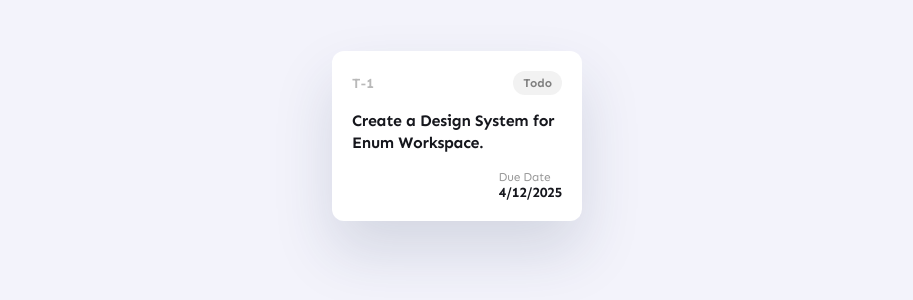
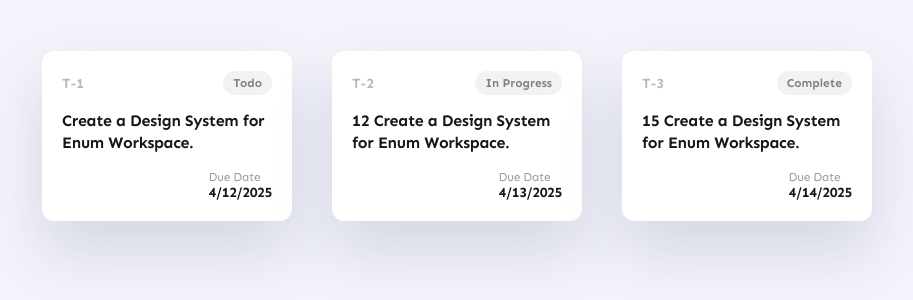
Before and after one commit to n0nia/Task-Manager, a React (Create React App) app: page / in a window 1280 px wide. Shown: the part 264-564 px from the top of the page, without its empty margins (183-1096 px from the left). Built offline with nearby package versions, Linux system fonts and the light colour scheme.

Commit message:
Introducere props

```diff
--- a/src/App.js
+++ b/src/App.js
@@ -2,9 +2,48 @@ import './App.css';
 import TaskCard from './components/task-card/TaskCard';
 
 function App() {
+
+  const data = [
+    {
+      id: "T-1",
+      name: "Create a Design System for Enum Workspace.",
+      status: "Todo",
+      dueDate: new Date(2025, 3, 12)
+    },
+    {
+      id: "T-2",
+      name: "12 Create a Design System for Enum Workspace.",
+      status: "In Progress",
+      dueDate: new Date(2025, 3, 13)
+    },
+    {
+      id: "T-3",
+      name: "15 Create a Design System for Enum Workspace.",
+      status: "Complete",
+      dueDate: new Date(2025, 3, 14)
+    }
+  ]
+
   return (
     <div className='app-container'>
-      <TaskCard />
+      <TaskCard
+        id={data[0].id}
+        status={data[0].status}
+        name={data[0].name}
+        dueDate={data[0].dueDate}
+      />
+      <TaskCard
+        id={data[1].id}
+        status={data[1].status}
+        name={data[1].name}
+        dueDate={data[1].dueDate}
+      />
+      <TaskCard
+        id={data[2].id}
+        status={data[2].status}
+        name={data[2].name}
+        dueDate={data[2].dueDate}
+      />
     </div>
   );
 
--- a/src/components/task-card/TaskCard.css
+++ b/src/components/task-card/TaskCard.css
@@ -8,6 +8,7 @@
     grid-template-rows: max-content auto max-content;
     padding: 20px;
     gap: 15px;
+    margin: 20px;
 }
 
 .card-wrapper p {
--- a/src/components/task-card/TaskCard.js
+++ b/src/components/task-card/TaskCard.js
@@ -1,26 +1,21 @@
 import './TaskCard.css';
 
-function TaskCard() {
-    const taskId = "T-1";
-    const taskStatus = "Todo";
-    const taskName = "Create a Design System for Enum Workspace.";
-    const taskDueDate = new Date(2025, 3, 12);
-
+function TaskCard(props) {
     return (
         <div className='card-wrapper'>
             <div className="card-header">
-                <p className="task-id">{taskId}</p>
+                <p className="task-id">{props.id}</p>
                 <div className="badge">
-                    <p>{taskStatus}</p>
+                    <p>{props.status}</p>
                 </div>
             </div>
             <div className="card-content">
-                <p>{taskName}</p>
+                <p>{props.name}</p>
             </div>
             <div className="card-footer">
                 <div className="due-date">
                     <p>Due Date</p>
-                    <p>{taskDueDate.toLocaleDateString()}</p>
+                    <p>{props.dueDate.toLocaleDateString()}</p>
                 </div>
             </div>
         </div>
```
